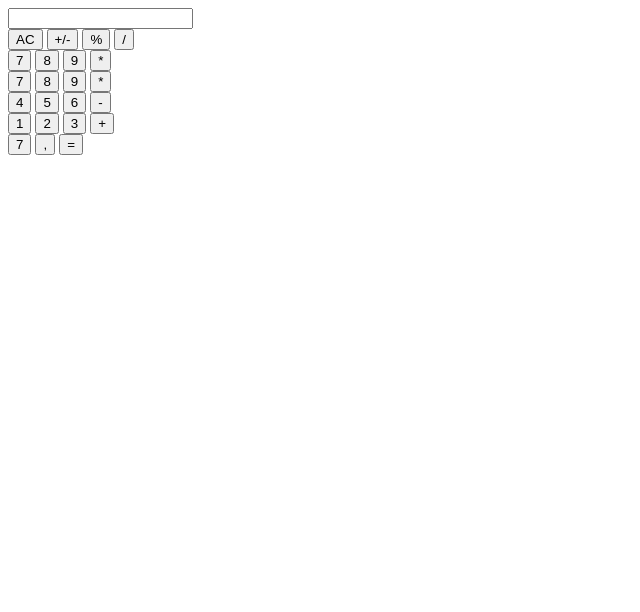
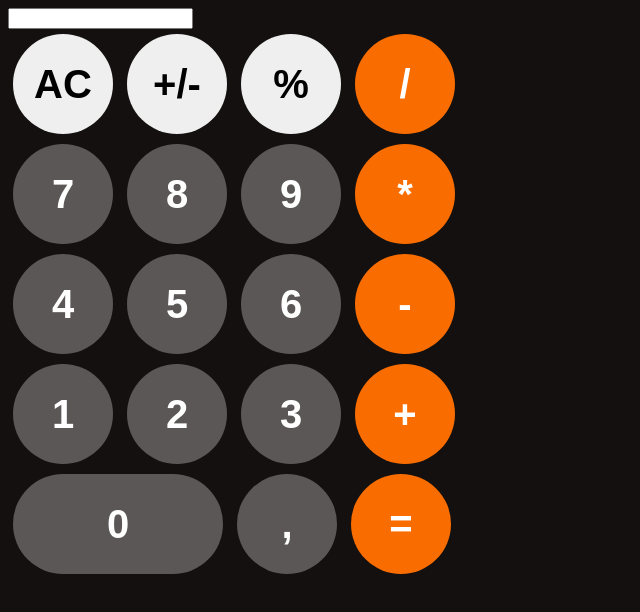
Before and after one commit to jaellomiya/CodSoft-Calculator-App, a plain HTML site: page index.html in a window 1280 px wide. Shown: the whole page, without its empty margins (0-640 px from the left). Drawn offline with Linux system fonts and the light colour scheme.

Commit message:
Updated HTML and added basic styling to CSS

```diff
--- a/index.html
+++ b/index.html
@@ -10,39 +10,33 @@
     <div id="calculator">
       <input id="display" readonly />
       <div id="keys">
-        <button onclick="clearDiaplay()">AC</button>
-        <button onclick="displayOperation('+/-')">+/-</button>
-        <button onclick="displayOperation('%')">%</button>
-        <button onclick="displayOperation('/')">/</button>
+        <button class="opps" onclick="clearDiaplay()">AC</button>
+        <button class="opps" onclick="displayOperation('+/-')">+/-</button>
+        <button class="opps" onclick="displayOperation('%')">%</button>
+        <button class="operation" onclick="displayOperation('/')">/</button>
       </div>
       <div>
-        <button onclick="displayNumber('7')">7</button>
-        <button onclick="displayNumber('8')">8</button>
-        <button onclick="displayNumber('9')">9</button>
-        <button onclick="displayOperation('*')">*</button>
+        <button class="number" onclick="displayNumber('7')">7</button>
+        <button class="number" onclick="displayNumber('8')">8</button>
+        <button class="number" onclick="displayNumber('9')">9</button>
+        <button class="operation" onclick="displayOperation('*')">*</button>
       </div>
        <div>
-        <button onclick="displayNumber('7')">7</button>
-        <button onclick="displayNumber('8')">8</button>
-        <button onclick="displayNumber('9')">9</button>
-        <button onclick="displayOperation('*')">*</button>
+        <button class="number" onclick="displayNumber('4')">4</button>
+        <button class="number" onclick="displayNumber('5')">5</button>
+        <button class="number" onclick="displayNumber('6')">6</button>
+        <button class="operation" onclick="displayOperation('-')">-</button>
       </div>
        <div>
-        <button onclick="displayNumber('4')">4</button>
-        <button onclick="displayNumber('5')">5</button>
-        <button onclick="displayNumber('6')">6</button>
-        <button onclick="displayOperation('-')">-</button>
+        <button class="number" onclick="displayNumber('1')">1</button>
+        <button class="number" onclick="displayNumber('2')">2</button>
+        <button class="number" onclick="displayNumber('3')">3</button>
+        <button class="operation" onclick="displayOperation('+')">+</button>
       </div>
        <div>
-        <button onclick="displayNumber('1')">1</button>
-        <button onclick="displayNumber('2')">2</button>
-        <button onclick="displayNumber('3')">3</button>
-        <button onclick="displayOperation('+')">+</button>
-      </div>
-       <div>
-        <button onclick="displayNumber('0')">7</button>
-        <button onclick="displayOperation(',')">,</button>
-        <button onclick="calculate()">=</button>
+        <button class="zero" onclick="displayNumber('0')">0</button>
+        <button class="number" onclick="displayOperation(',')">,</button>
+        <button class="operation" onclick="calculate()">=</button>
       </div>
     </div>
     <script src="app.js"></script>
--- a/styles.css
+++ b/styles.css
@@ -0,0 +1,32 @@
+body {
+    background: #141010
+}
+
+button {
+    width: 100px;
+    height: 100px;
+    border-radius: 50px;
+    margin: 5px;
+    border: none;
+    color: #fff;
+    font-size: 40px;
+    font-weight: 700;
+    cursor: pointer;
+}
+
+.operation {
+    background-color: #f96d00;
+}
+
+.number {
+background-color: #5c5757;
+}
+
+.opps {
+    color: #000;
+}
+
+.zero {
+background-color: #5c5757;
+width: 210px;
+}
```
